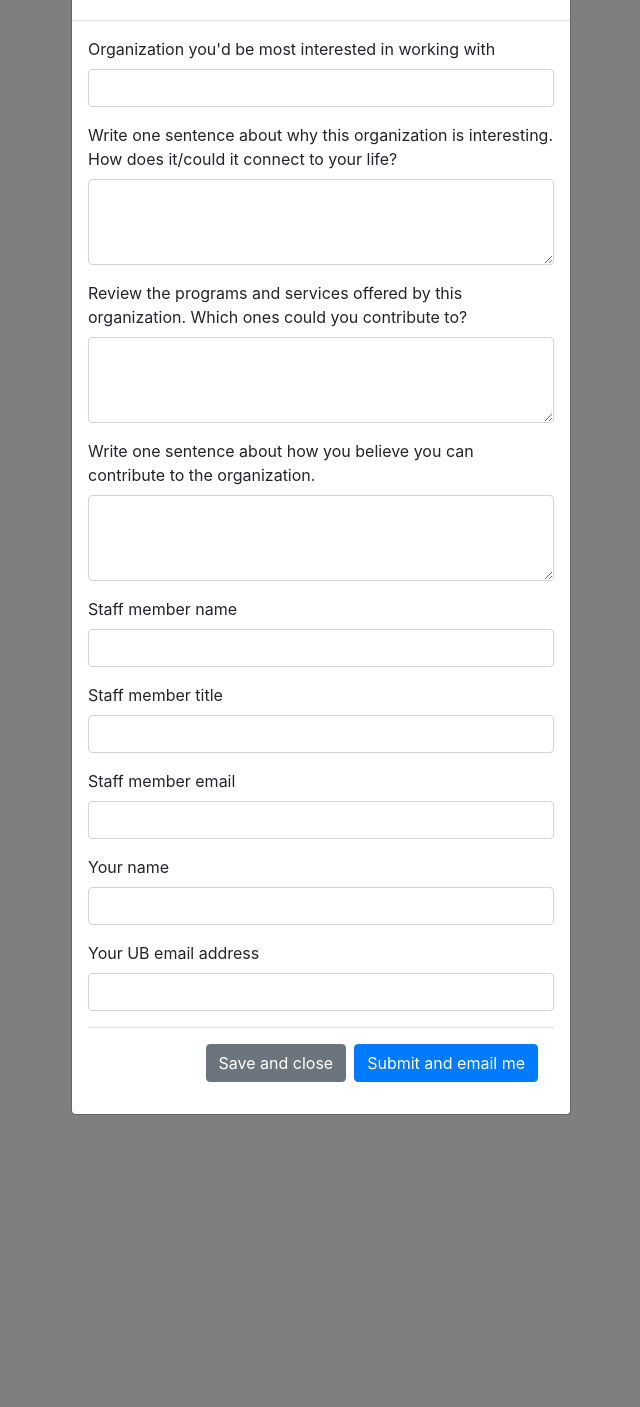
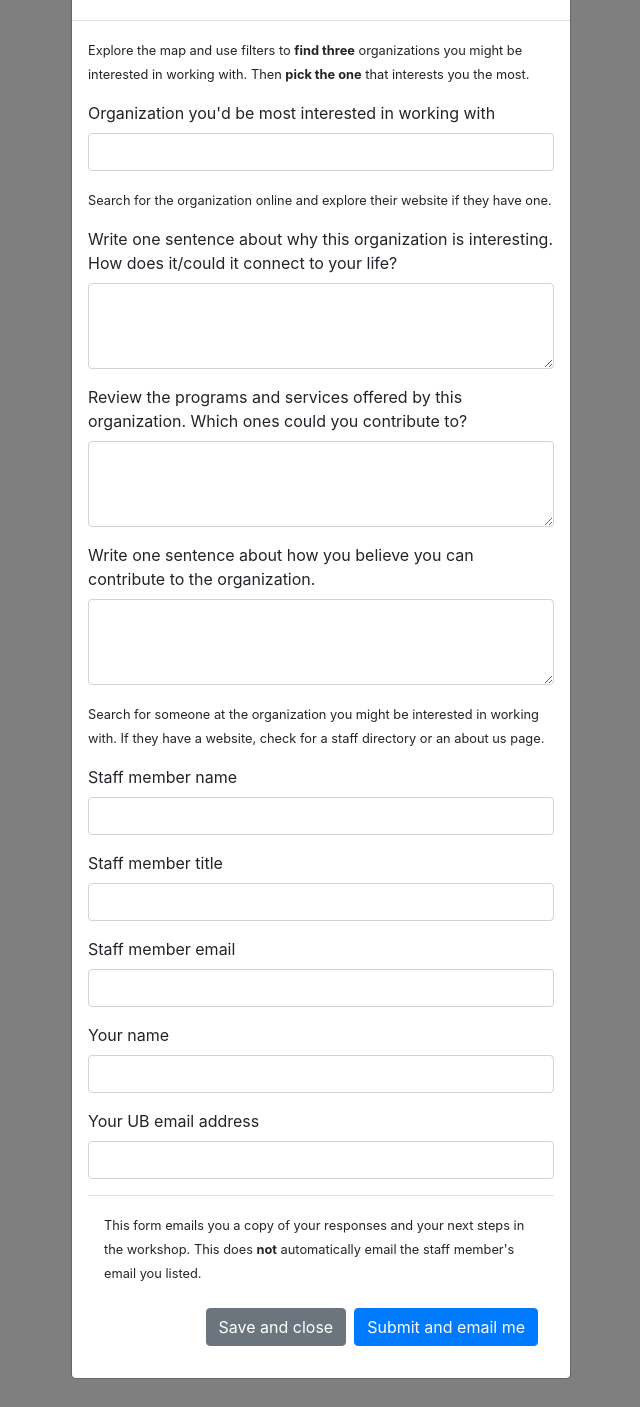
Before and after one commit to mpbrown/buffalo-community-engagement-map, a Django app: template map/templates/base.html in a window 1280 px wide, after a click on "Form". Shown: the part 71-1478 px from the top of the page, without its empty margins (319-959 px from the left). Run offline with Django 3.2, Linux system fonts and the light colour scheme; the template is opened without the code that fills it, so the values that code supplies are empty; some libraries are stand-ins or nearby versions.

Commit message:
Update formModal with instructions

```diff
--- a/map/templates/formModal.html
+++ b/map/templates/formModal.html
@@ -14,10 +14,16 @@
         <form method="POST" class="form">
             {% csrf_token %}
         <div class="modal-body" id="app">
+          <div>
+            <p><small>Explore the map and use filters to <b>find three</b> organizations you might be interested in working with. Then <b>pick the one</b> that interests you the most.</small></p>
+          </div>
                 <div class="form-group">
                     <label for="id_organization_name">Organization you&#x27;d be most interested in working with</label>
                     <input type="text" name="organization_name" class="form-control" title="" required id="id_organization_name"
                     @input="updateForm('id_organization_name', $event.target.value)" :value="form.id_organization_name">
+                </div>
+                <div>
+                  <p><small>Search for the organization online and explore their website if they have one.</small></p>
                 </div>
                 <div class="form-group">
                     <label for="id_why_interesting">Write one sentence about why this organization is interesting. How does it/could it connect to your life?</label>
@@ -33,6 +39,9 @@
                     <label for="id_contribute">Write one sentence about how you believe you can contribute to the organization.</label>
                     <textarea name="contribute" cols="40" rows="3" class="form-control" title="" required id="id_contribute"
                     @input="updateForm('id_contribute', $event.target.value)" :value="form.id_contribute"></textarea>
+                </div>
+                <div>
+                  <p><small>Search for someone at the organization you might be interested in working with. If they have a website, check for a staff directory or an about us page.</small></p>
                 </div>
                 <div class="form-group">
                     <label for="id_staff_member_name">Staff member name</label>
@@ -62,6 +71,9 @@
                 <div class="form-group">
         </div>
         <div class="modal-footer">
+          <div>
+            <p><small>This form emails you a copy of your responses and your next steps in the workshop. This does <b>not</b> automatically email the staff member's email you listed.</small></p>
+          </div>
           <button type="button" class="btn btn-secondary" data-dismiss="modal">Save and close</button>
         <button type="submit" class="btn btn-primary">Submit and email me</button>
         </div>
```
